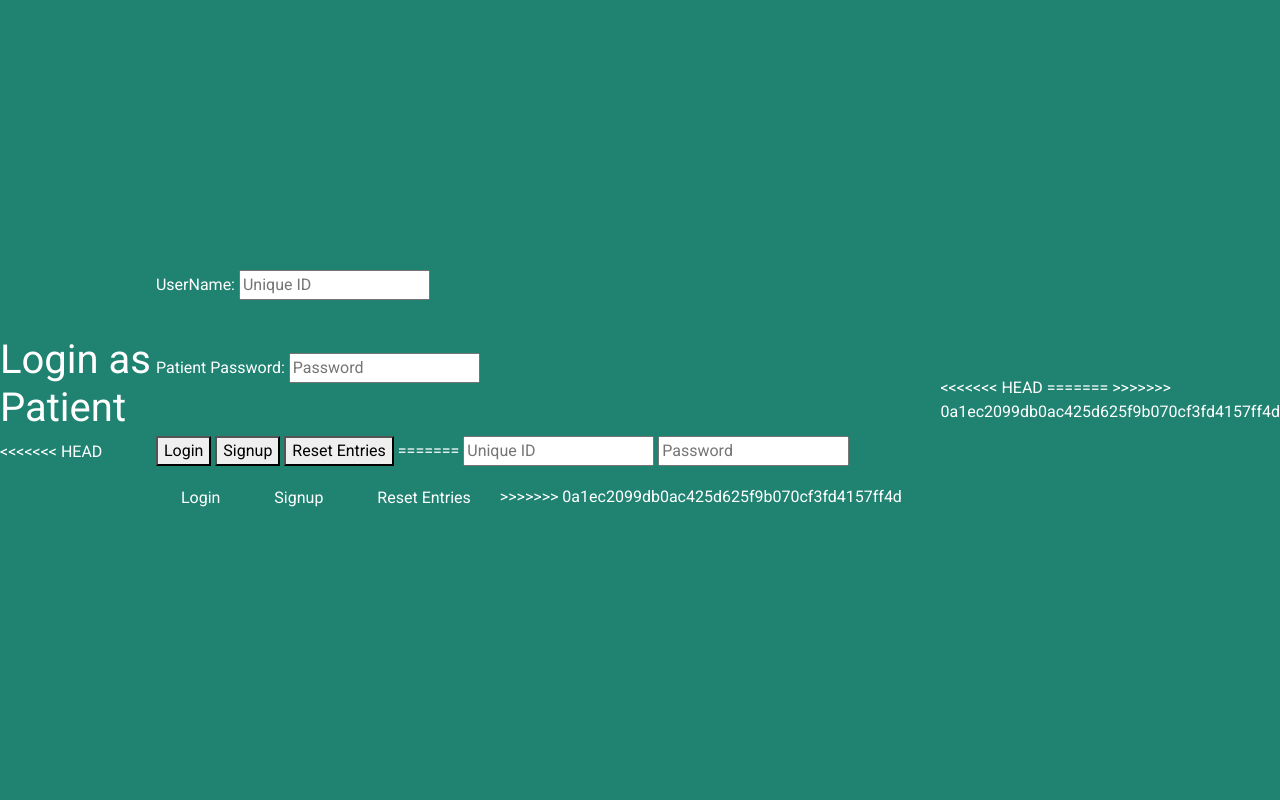
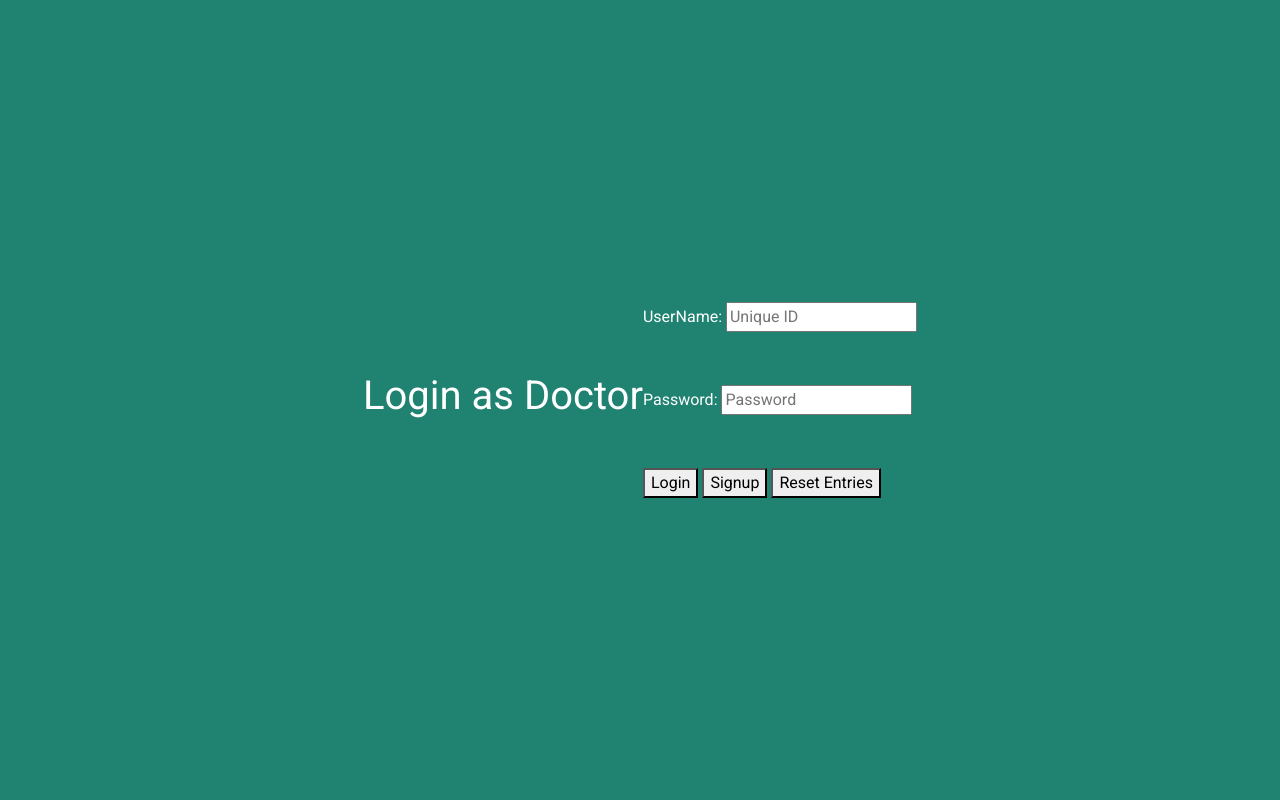
Before and after one commit to akhilar33/Patient-Tracker-System---ASAP-Team, a Flask app: page /patient in a window 1280 px wide. Run offline with Flask 2, Linux system fonts and the light colour scheme; some libraries are stand-ins or nearby versions.

Commit message:
resolving merge conflists with paitent.html

```diff
--- a/src/View/templates/patient.html
+++ b/src/View/templates/patient.html
@@ -61,49 +61,33 @@
 </head>
 <body>
     <header id="header-container">
-        <h1>Login as Patient</h1>
-<<<<<<< HEAD
+        <h1>Login as Doctor</h1>
     </header>
     <div id="form-container">
-        <form id="paitent_login_form" method="post" action="{{ url_for('paitent_login') }}">
+        <form id="doctor_login_form" method="post" action="{{ url_for('doctor_login') }}">
             <label for="username">UserName:</label>
             <input type="text" name="username" id="username" placeholder="Unique ID" autocomplete="off" required> <br>
             <span id="patient-id-notif" style="color: #fa0000; font-size: 13px; font-family: 'Manrope', sans-serif; font-style: italic;"></span> <br>
             <br>
-            <label for="password">Patient Password:</label>
+            <label for="password"> Password:</label>
             <input type="password" name="password" id="password" placeholder="Password" autocomplete="off" required> <br>
             <span id="patient-pass-notif" style="color: #fa0000; font-size: 13px; font-family: 'Manrope', sans-serif; font-style: italic;"></span> <br>
             <br>
             <a><button type="submit">Login</button></a>
-            <a href="{{ url_for('paitent_signup') }}"><button type="button">Signup</button></a>
+            <a href="{{ url_for('doctor_signup') }}"><button type="button">Signup</button></a>
             <button type="reset" id="reset-btn">Reset Entries</button>
-=======
-        <form id="paitent_login_form" method="post" action="{{ url_for('paitent_login') }}">
-            <input type="text" name="username" id="username" placeholder="Unique ID" required>
-            <input type="password" name="password" id="password" placeholder="Password" required>
-            <button class="btn btn-custom" type="submit">Login</button>
-            <a href="{{ url_for('paitent_signup') }}" class="btn btn-custom">Signup</a>
-            <button class="btn btn-custom" type="reset">Reset Entries</button>
->>>>>>> 0a1ec2099db0ac425d625f9b070cf3fd4157ff4d
         </form>
 
     </div>
     <script>
         document.addEventListener('DOMContentLoaded', function () {
-<<<<<<< HEAD
             // Check for flash messages and display the pop-up
-=======
->>>>>>> 0a1ec2099db0ac425d625f9b070cf3fd4157ff4d
             const flashMessage = "{{ get_flashed_messages() | join(', ') }}";
             if (flashMessage) {
                 alert(flashMessage);
             }
         });
     </script>
-<<<<<<< HEAD
-=======
-    <script src="https://code.jquery.com/jquery-3.5.1.slim.min.js"></script>
-    <script src="https://cdn.jsdelivr.net/npm/bootstrap@4.5.2/dist/js/bootstrap.bundle.min.js"></script>
->>>>>>> 0a1ec2099db0ac425d625f9b070cf3fd4157ff4d
+
 </body>
 </html>
```
